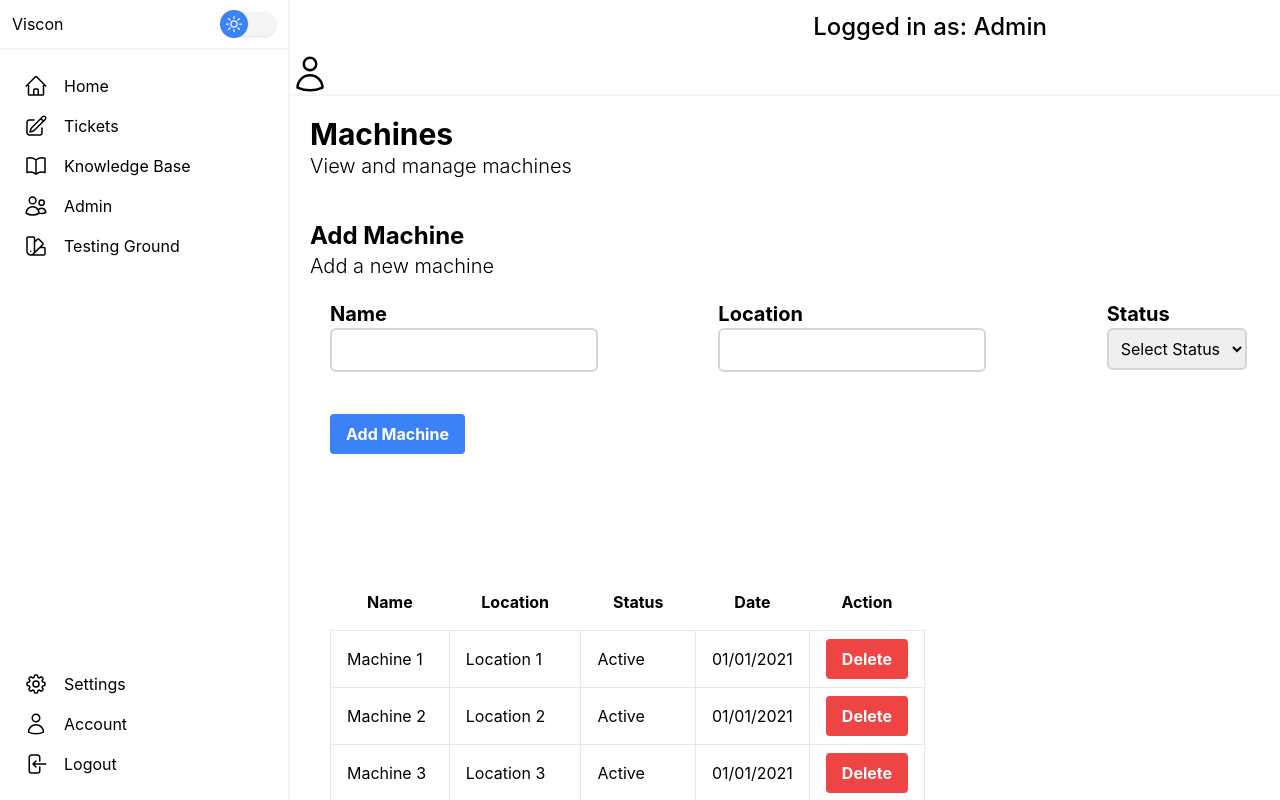
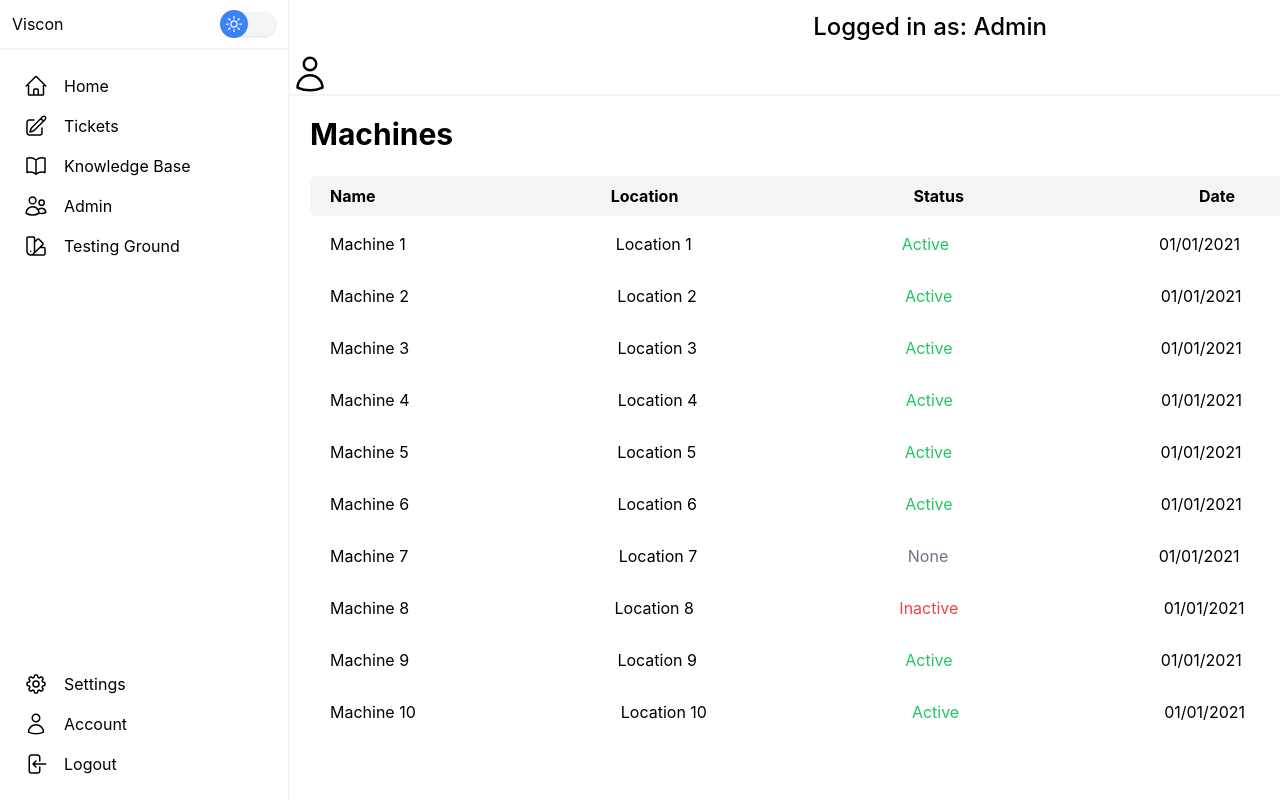
Before and after one commit to The0Danktor/Project-C, a React (Create React App) app in the folder ClientApp/: page /admin/machines in a window 1280 px wide. Shown: the top 800 px of the page. Built offline with nearby package versions, Linux system fonts and the light colour scheme; no server answers.

Commit message:
Addmachine voor admin
Functie om machines toe te voegen en een manierom demachinetoete vogen (form) the hiden en unhiden :)

```diff
--- a/ClientApp/src/pages/Machines.tsx
+++ b/ClientApp/src/pages/Machines.tsx
@@ -78,20 +78,19 @@ export const machines = [
     },
     ];
 
-//function to change color depending on status
-export function statusColor(status : any) {
-    switch (status) {
-        case 'Active':
-            return "green";
-        case 'Inactive':
-            return "red";
-        case 'None':
-            return "yellow";
+//function to change text color depending on status
+function statusColor(status : any) {
+    if (status === "Active") {
+        return "text-green-500";
+    } else if (status === "Inactive") {
+        return "text-red-500";
+    } else {
+        return "text-gray-500";
     }
 }
 
 //form to add machine and update the page
-export const AddMachine = () => {
+export const Machines = () => {
     const [name, setName] = useState("");
     const [location, setLocation] = useState("");
     const [status, setStatus] = useState("");
@@ -126,6 +125,16 @@ export const AddMachine = () => {
         }
     };
 
+    //function to hide or show add machine form
+    const [isShown, setIsShown] = useState(false);
+
+    const handleClick = () => {
+    // 👇️ toggle shown state
+    setIsShown(current => !current);
+    };
+
+
+
     //function to delete machine
     const deleteMachine = (id : any) => {
         setMachine(machine.filter((machine) => machine.id !== id));
@@ -136,120 +145,157 @@ export const AddMachine = () => {
             <NavSide />
             <div className="flex flex-col w-full dark:bg-gray-900 transition duration-300 dark:text-gray-500">
                 <Header />
-                <div className="flex flex-row justify-between w-full p-5 ">
-                    <div className="flex flex-col">
+                <div className="flex flex-col w-full p-5">
+                    <div className="flex flex-row justify-between">
                         <h1 className="text-3xl font-bold">Machines</h1>
-                        <h2 className="text-xl font-light">View and manage machines</h2>
+                        <button
+                            className="flex flex-row items-center justify-center px-5 py-2 text-white bg-blue-500 rounded-md"
+                            //onclick show form
+                            onClick={handleClick}
+                        >
+                            <svg
+                                className="w-5 h-5 mr-2"
+                                fill="none"
+                                stroke="currentColor"
+                                viewBox="0 0 24 24"
+                                xmlns="http://www.w3.org/2000/svg"
+                            >
+                                <path
+                                    strokeLinecap="round"
+                                    strokeLinejoin="round"
+                                    strokeWidth="2"
+                                    d="M12 4v16m8-8H4"
+                                ></path>
+                            </svg>
+                            <span>Add Machine</span>
+                        </button>
                     </div>
+                    <div className="flex flex-col w-full mt-5">
+                        <div className="flex flex-row justify-between px-5 py-2 bg-gray-100 rounded-md">
+                            <span className="font-bold">Name</span>
+                            <span className="font-bold">Location</span>
+                            <span className="font-bold">Status</span>
+                            <span className="font-bold">Date</span>
+                            <span className="font-bold">Actions</span>
+                        </div>
+                        {machine.map((machine) => (
+                            <div
+                                className="flex flex-row justify-between px-5 py-2 mt-2 bg-white rounded-md"
+                                key={machine.id}
+                            >
+                                <span>{machine.name}</span>
+                                <span>{machine.location}</span>
+                                <span className={statusColor(machine.status)}>
+                                    {machine.status}
+                                </span>
+                                <span>{machine.date}</span>
+                                <span className="flex flex-row items-center">
+                                    <button
+                                        className="flex flex-row items-center justify-center px-2 py-1 mr-2 text-white bg-green-500 rounded-md"
+                                        onClick={() =>
+                                            deleteMachine(machine.id)
+                                        }
+                                    >
+                                        <svg
+                                            className="w-5 h-5"
+                                            fill="none"
+                                            stroke="currentColor"
+                                            viewBox="0 0 24 24"
+                                            xmlns="http://www.w3.org/2000/svg"
+                                        >
+                                            <path strokeLinecap="round" strokeLinejoin="round" strokeWidth="2" d="M6 18L18 6M6 6l12 12"></path>
+                                        </svg>
+                                    </button>
+                                    <button
+
+                                        className="flex flex-row items-center justify-center px-2 py-1 text-white bg-blue-500 rounded-md"
+                                    >
+                                        <svg
+
+                                            className="w-5 h-5"
+                                            fill="none"
+                                            stroke="currentColor"
+                                            viewBox="0 0 24 24"
+                                            xmlns="http://www.w3.org/2000/svg"
+                                        >
+                                            <path strokeLinecap="round" strokeLinejoin="round" strokeWidth="2" d="M12 6v6m0 0v6m0-6h6m-6 0H6"></path>
+                                        </svg>
+                                    </button>
+                                </span>
+                            </div>
+                        ))}
+                    </div>
+
                 </div>
+                {isShown && (
                 <div className="flex flex-col w-full p-5">
-                    <div className="flex flex-row justify-between w-full">
-                        <div className="flex flex-col">
-                            <h1 className="text-2xl font-bold">Add Machine</h1>
-                            <h2 className="text-xl font-light">Add a new machine</h2>
-                        </div>
+                    <div className="flex flex-row justify-between">
+                        <h1 className="text-3xl font-bold">Add Machine</h1>
                     </div>
-                    <div className="flex flex-row justify-between w-full
-                    p-5">
-                        <div className="flex flex-col">
-                            <label className="text-xl font-bold">Name</label>
+                    <div className="flex flex-col w-full mt-5">
+                        <div className="flex flex-col w-full">
+                            <label className="mb-2 font-bold">Name</label>
                             <input
-                                className="border-2 border-gray-300 p-2 rounded-md"
+                                className="px-4 py-2 border rounded-md"
                                 type="text"
                                 value={name}
                                 onChange={(e) => setName(e.target.value)}
                             />
                         </div>
-                        <div className="flex flex-col">
-                            <label className="text-xl font-bold">Location</label>
+                        <div className="flex flex-col w-full mt-5">
+                            <label className="mb-2 font-bold">Location</label>
                             <input
-
-                                className="border-2 border-gray-300 p-2 rounded-md"
+                                className="px-4 py-2 border rounded-md"
                                 type="text"
                                 value={location}
                                 onChange={(e) => setLocation(e.target.value)}
                             />
                         </div>
-                        <div className="flex flex-col">
-                            <label className="text-xl font-bold">Status</label>
+                        <div className="flex flex-col w-full mt-5">
+                            <label className="mb-2 font-bold">Status</label>
                             <select
-                                className="border-2 border-gray-300 p-2 rounded-md"
+                                className="px-4 py-2 border rounded-md"
                                 value={status}
                                 onChange={(e) => setStatus(e.target.value)}
                             >
-                                <option value="">Select Status</option>
                                 <option value="Active">Active</option>
                                 <option value="Inactive">Inactive</option>
-                                <option value="None">None</option>
                             </select>
                         </div>
-                        <div className="flex flex-col">
-                            <label className="text-xl font-bold">Date</label>
+                        <div className="flex flex-col w-full mt-5">
+                            <label className="mb-2 font-bold">Date</label>
                             <input
-                                className="border-2 border-gray-300 p-2 rounded-md"
+                                className="px-4 py-2 border rounded-md"
                                 type="date"
                                 value={date}
                                 onChange={(e) => setDate(e.target.value)}
                             />
                         </div>
-                    </div>
-                    <div className="flex flex-row justify-between w-full p-5">
-                        <div className="flex flex-col">
+                        <div className="flex flex-row justify-end w-full mt-5">
                             <button
-                                className="bg-blue-500 hover:bg-blue-700 text-white font-bold py-2 px-4 rounded"
+                                className="flex flex-row items-center justify-center px-5 py-2 text-white bg-blue-500 rounded-md"
                                 onClick={addMachine}
                             >
-                                Add Machine
+                                <svg
+                                    className="w-5 h-5 mr-2"
+                                    fill="none"
+                                    stroke="currentColor"
+                                    viewBox="0 0 24 24"
+                                    xmlns="http://www.w3.org/2000/svg"
+                                >
+                                    <path
+                                        strokeLinecap="round"
+                                        strokeLinejoin="round"
+                                        strokeWidth="2"
+                                        d="M12 4v16m8-8H4"
+                                    ></path>
+                                </svg>
+                                <span>Add Machine</span>
                             </button>
                         </div>
                     </div>
-                    <div className="flex flex-row justify-between w-full p-5">
-                        <div className="flex flex-col">
-                            {showError ? (
-                                <div className="bg-red-100 border border-red-400 text-red-700 px-4 py-3 rounded relative" role="alert">
-                                    <strong className="font-bold">Error!</strong>
-                                    <span className="block sm:inline">{error}</span>
-                                </div>
-                            ) : null}
-                        </div>
-                    </div>
-                    <div className="flex flex-row justify-between w-full p-5">
-                    </div>
-                    <div className="flex flex-row justify-between w-full p-5">
-                        <div className="flex flex-col">
-                            <table className="table-auto">
-                                <thead>
-                                    <tr>
-                                        <th className="px-8 py-4">Name</th>
-                                        <th className="px-8 py-4">Location</th>
-                                        <th className="px-8 py-4">Status</th>
-                                        <th className="px-8 py-4">Date</th>
-                                        <th className="px-8 py-4">Action</th>
-                                    </tr>
-                                </thead>
-                                <tbody>
-                                    {machine.map((machine) => (
-                                        <tr key={machine.id}>
-                                            <td className="border px-4 py-2">{machine.name}</td>
-                                            <td className="border px-4 py-2">{machine.location}</td>
-                                            <td className="border px-4 py-2">{machine.status}</td>
-                                            <td className="border px-4 py-2">{machine.date}</td>
-                                            <td className="border px-4 py-2">
-                                                <button
-                                                    className="bg-red-500 hover:bg-red-700 text-white font-bold py-2 px-4 rounded"
-                                                    onClick={() => deleteMachine(machine.id)}
-                                                >
-                                                    Delete
-                                                </button>
-                                            </td>
-                                        </tr>
-                                    ))}
-                                </tbody>
-                            </table>
-                        </div>
-                    </div>
-                </div>
+                </div>)}
             </div>
         </div>
     );
-};
+}
--- a/ClientApp/src/routes.js
+++ b/ClientApp/src/routes.js
@@ -5,7 +5,7 @@ import { Knowledge } from "./pages/Knowledge";
 import { Admin } from "./pages/Admin";
 import { TestPage } from "./pages/TestPage";
 import { Accounts } from "./pages/Accounts";
-import { AddMachine } from "./pages/Machines";
+import { Machines } from "./pages/Machines";
 
 export const routes = [
   { path: "/", name: "homePage", component: <HomePage /> },
@@ -15,5 +15,5 @@ export const routes = [
   { path: "/test", name: "testPage", component: <TestPage /> },
   { path: "/*", name: "notFound", component: <NotFound /> },
   { path: "/admin/accounts", name: "accounts", component: <Accounts /> },
-  { path: "/admin/machines", name: "machines", component: <AddMachine /> },
+  { path: "/admin/machines", name: "machines", component: <Machines /> },
 ];
```
